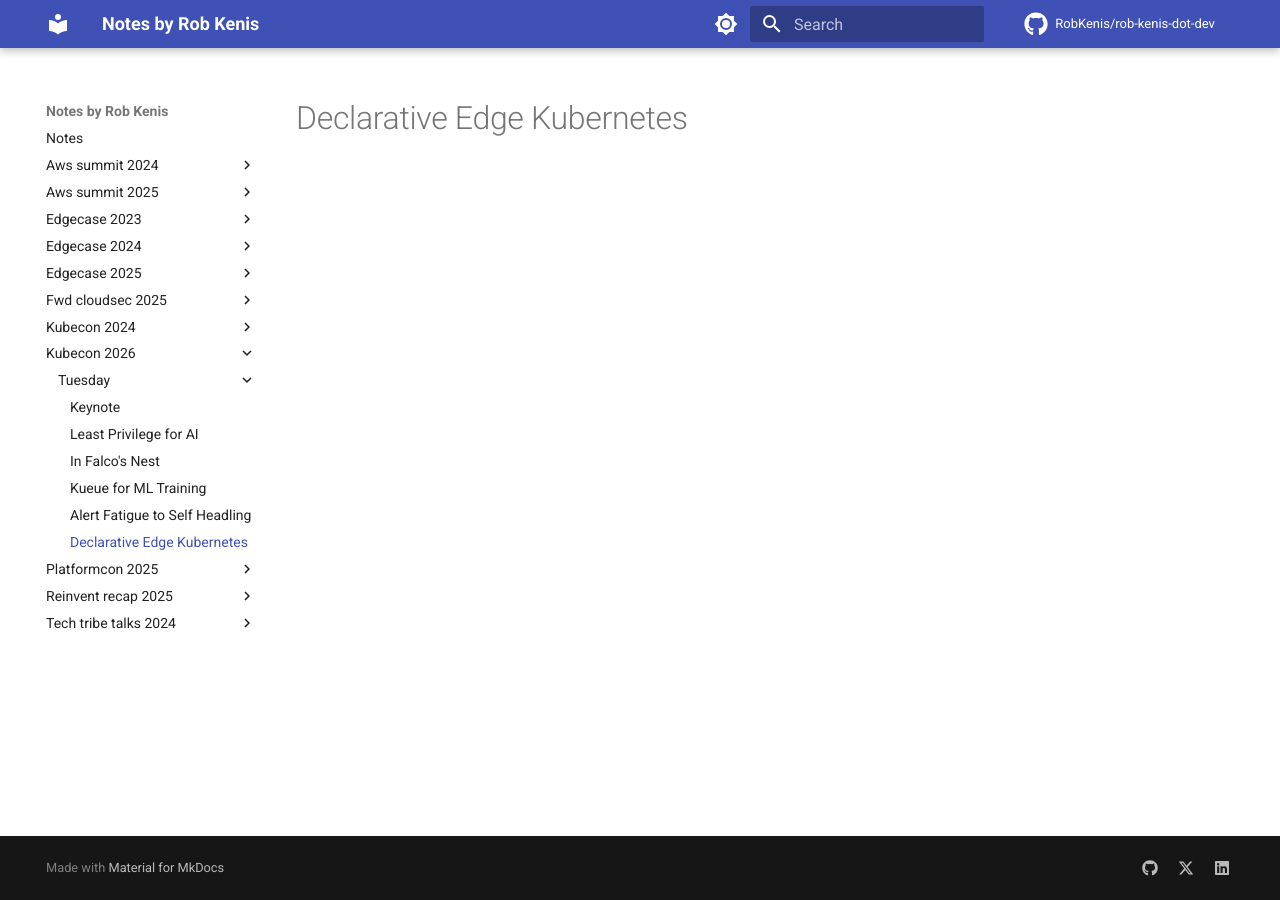
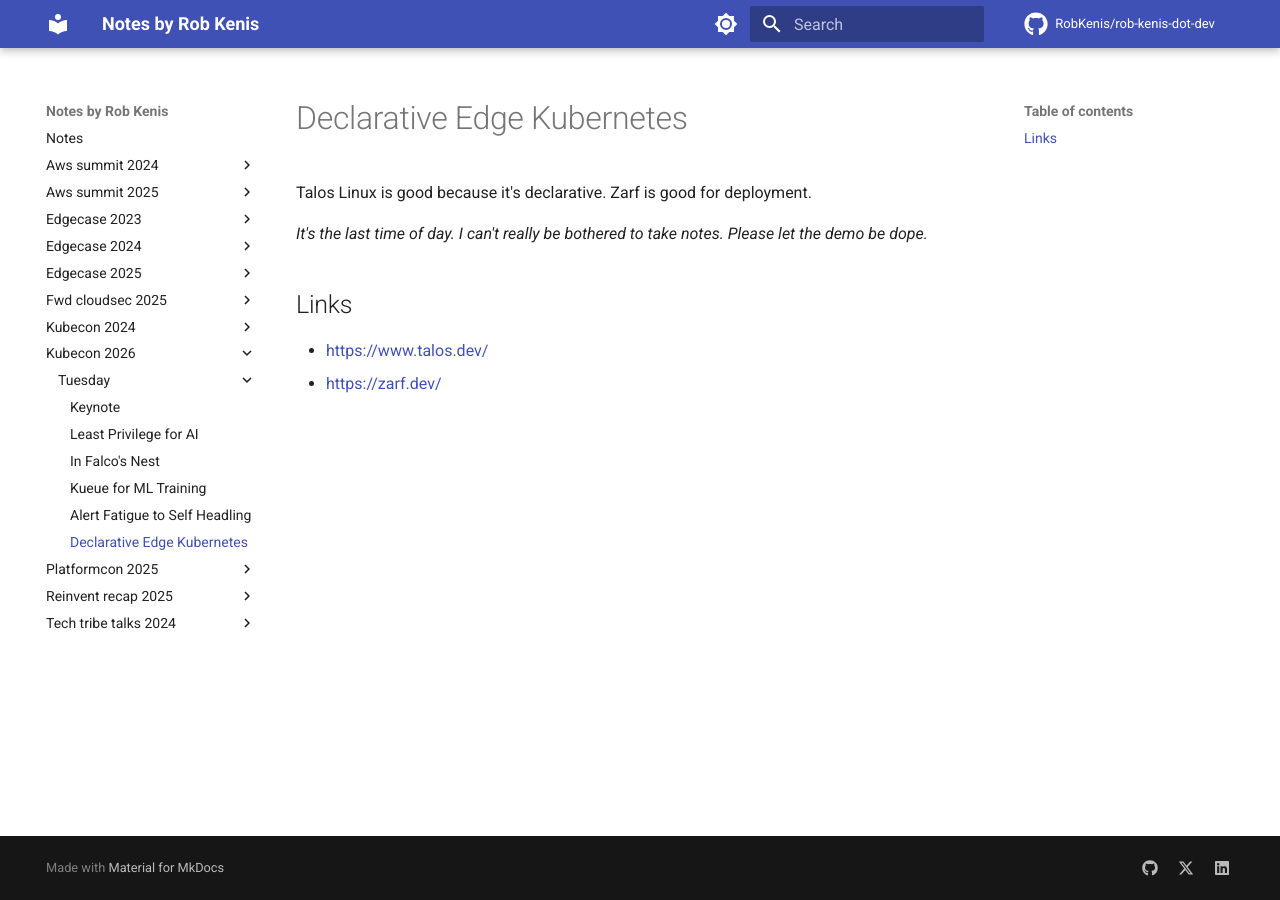
Before and after one commit to RobKenis/rob-kenis-dot-dev, an MkDocs documentation site: the page built from docs/kubecon-2026/tuesday/6-declarative-edge.md, in a window 1280 px wide. Built offline with MkDocs 1.6.1 and Material for MkDocs 9.7.7, drawn with Linux system fonts in a browser that asks for light colours; comment, search, counter and statistics services are not loaded.

Commit message:
Add notes on zarf

```diff
--- a/docs/kubecon-2026/tuesday/6-declarative-edge.md
+++ b/docs/kubecon-2026/tuesday/6-declarative-edge.md
@@ -1 +1,10 @@
 # Declarative Edge Kubernetes
+
+Talos Linux is good because it's declarative. Zarf is good for deployment.
+
+_It's the last time of day. I can't really be bothered to take notes. Please let the demo be dope._
+
+## Links
+
+- <https://www.talos.dev/>
+- <https://zarf.dev/>
```
